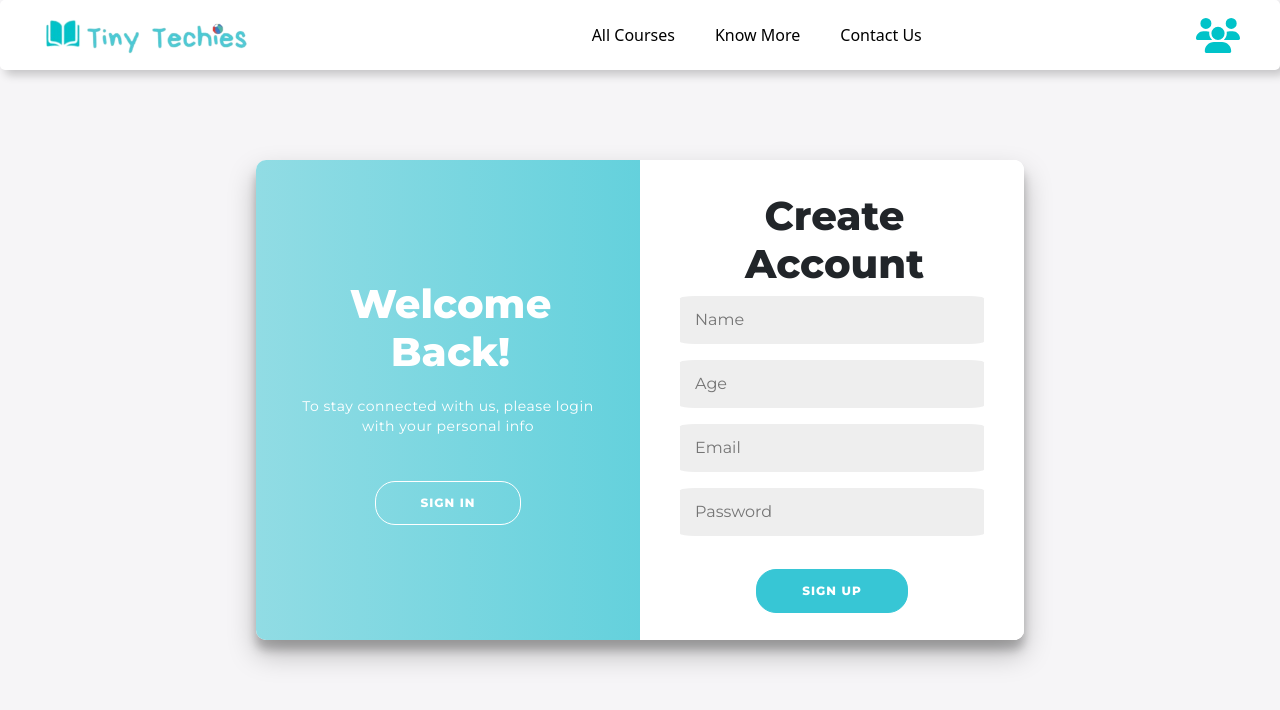
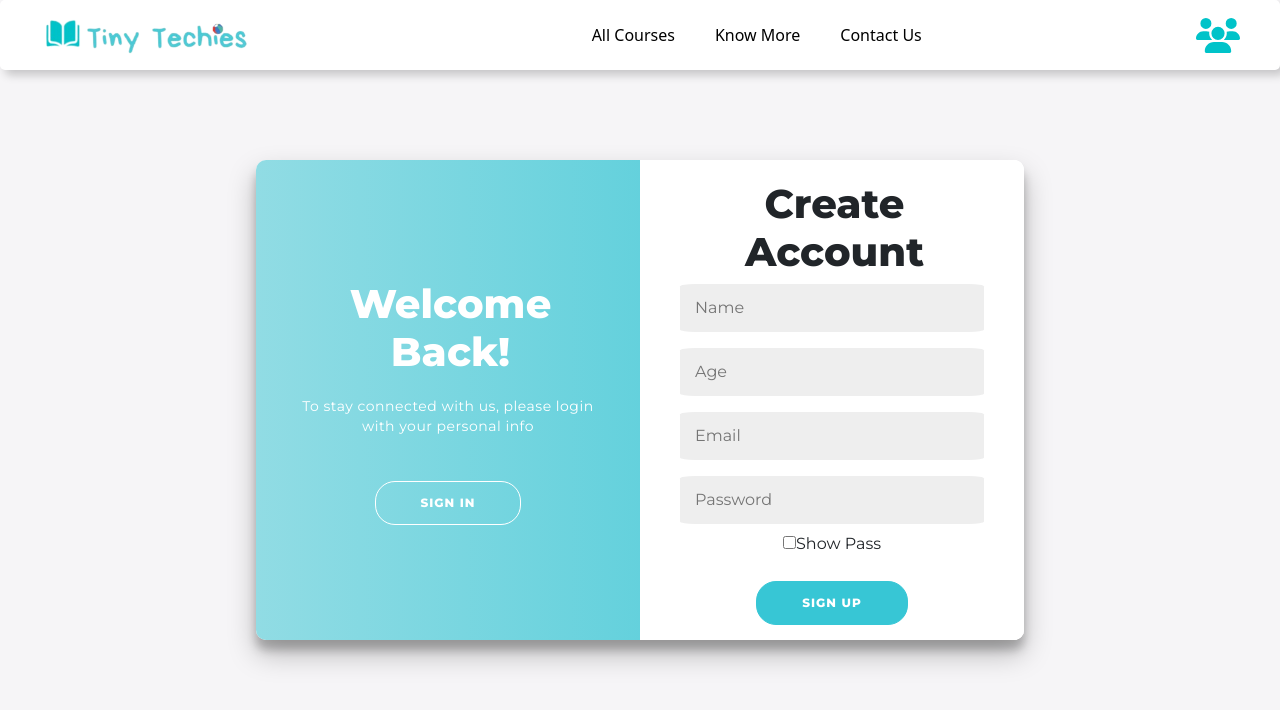
Before and after one commit to AyaMouawi/TinyTechiesFrontEnd, a React (Create React App) app in the folder tiny-techies-frontend/: page /login in a window 1280 px wide. Both pictures are taken after a click on the button "SIGN UP". Shown: the top 710 px of the page. Built offline with nearby package versions, Linux system fonts and the light colour scheme.

Commit message:
Add Show Pass

```diff
--- a/tiny-techies-frontend/src/Components/Login.jsx
+++ b/tiny-techies-frontend/src/Components/Login.jsx
@@ -11,6 +11,8 @@
   const [password, setPassword] = useState('');
   const [message, setMessage] = useState('');
   const navigate = useNavigate();
+
+  const [showPassword, setShowPassword] = useState(false);
 
   const [passwordStrengthMessage, setPasswordStrengthMessage] = useState('');
 
@@ -95,7 +97,7 @@
         });
 
         if (response.status === 201) {
-          setPasswordStrengthMessage(''); // Reset the password strength message
+          setPasswordStrengthMessage('');
           showMessage('Please log in now .');
           setTimeout(() => {
             handleSignInClick();
@@ -128,11 +130,19 @@
             />
             <input
               className='inputlogin'
-              type="password"
+              type={showPassword ? 'text' : 'password'}
               placeholder="Password"
               value={password}
               onChange={(e) => setPassword(e.target.value)}
             />
+            <label>
+              <input
+                type="checkbox"
+                checked={showPassword}
+                onChange={() => setShowPassword(!showPassword)}
+              />
+              Show Pass
+            </label>
             <p>{message}</p>
             <button className='Sign' type="submit">Sign In</button>
           </form>
@@ -163,11 +173,19 @@
             />
             <input
               className='inputlogin'
-              type="password"
+              type={showPassword ? 'text' : 'password'}
               placeholder="Password"
               value={password}
               onChange={handlePasswordChange}
             />
+             <label>
+              <input
+                type="checkbox"
+                checked={showPassword}
+                onChange={() => setShowPassword(!showPassword)}
+              />
+              Show Pass
+            </label>
             <br />
             <p>{message}</p>
             <p style={{ color: passwordStrengthMessage.includes('Strong') ? 'green' : 'red' }} className='PassMessage'>
```
